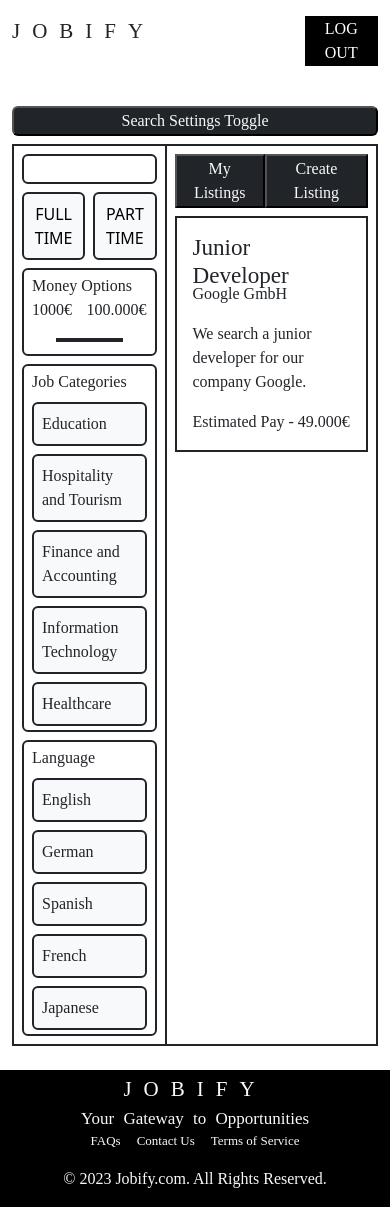
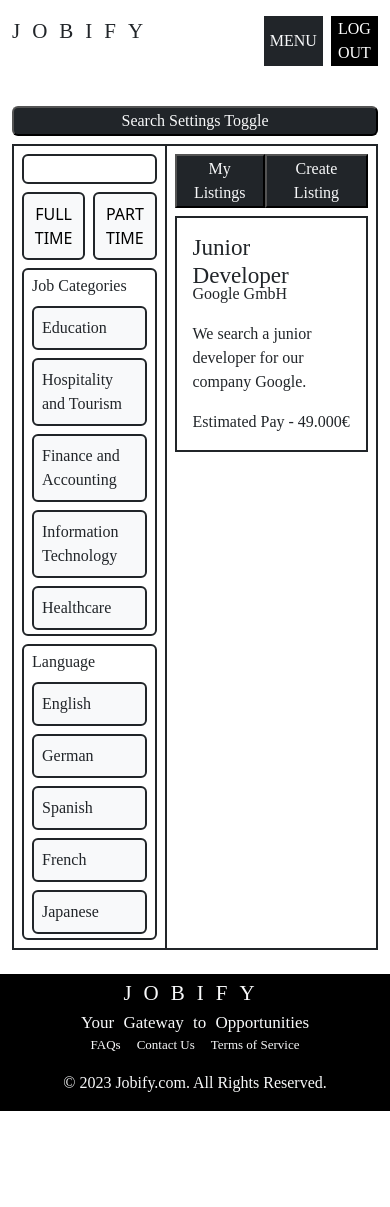
Before and after one commit to koehdami/Job-Listing-Page, a Django app: page /jobs in a window 390 px wide. After the commit the page ends 1111 px from the top, so only its background shows below. Run offline with Django 4.2, Linux system fonts and the light colour scheme; a user stored in the database is signed in; data comes from the database, SQL or seed files in the repository; both versions use the stored data as it was after the commit; some libraries are stand-ins or nearby versions; some web fonts are replaced.

Commit message:
added menu-btn for mobile navbar

```diff
--- a/jobify/settings.py
+++ b/jobify/settings.py
@@ -122,3 +122,8 @@ STATIC_URL = 'static/'
 # https://docs.djangoproject.com/en/4.2/ref/settings/#default-auto-field
 
 DEFAULT_AUTO_FIELD = 'django.db.models.BigAutoField'
+
+
+#route for login_required decorator
+LOGIN_URL='/'
+LOGIN_REDIRECT_URL='/'
--- a/main/static/main/styles.css
+++ b/main/static/main/styles.css
@@ -161,6 +161,15 @@ footer{
     height:43%;
 }
 
+#mobile-navbar{
+    display:none;
+}
+
+#navMenuBtn{
+    display:none;
+}
+
+
 @media screen and (max-width:768px) {
     .create-form{
         width:100%;
@@ -179,7 +188,8 @@ footer{
     body{
         display: flex;
         flex-direction: column;
-        height: max-content;
+        min-height: 100vh;
+        height:100%
     }
     #searchSettings{
         display:block;
@@ -187,4 +197,11 @@ footer{
     .mid-card-section{
         height: 50%;
     }
+    .main-block{
+        height: 100%;
+        min-height: fit-content;
+    }
+    #navMenuBtn{
+        display:block;
+    }
 }
--- a/main/templates/main/jobs.html
+++ b/main/templates/main/jobs.html
@@ -156,18 +156,6 @@
                 <button id="optionsBtn" value="False" class="p-2 w-100 bg-light border border-dark border-2 rounded">FULL TIME</button>
                 <button id="optionsBtn" value="True" class="p-2 w-100 bg-light border border-dark border-2 rounded">PART TIME</button>
             </div>
-            <div class="d-flex flex-column w-100 border border-2 border-dark rounded px-2 py-1">
-                <div class="d-flex">
-                    <p class="main-font m-0">Money Options</p>
-                </div>
-                <div class="d-flex justify-content-between">
-                    <p class="main-font">1000€</p>
-                    <p class="main-font">100.000€</p>
-                </div>
-                <div class="d-flex mx-4 mb-2">
-                    <div class="w-100 border border-2 border-dark"></div>
-                </div>
-            </div>
             {% if categories %}
             <div id="categoryContainer" class="d-flex flex-column gap-2 border border-dark border-2 rounded px-2 py-1 w-100">
                 <div class="d-flex">
@@ -194,10 +182,12 @@
             {% endif %}
         </div>
         <div id="searchEntries" class="col-md-9 col d-flex flex-column border border-2 border-dark p-2 gap-2">
+            {% if user.is_authenticated %}
             <div class="align-self-end d-flex gap-0 gap-sm-2">
                 <a href="{% url 'mylistings' %}" class="text-end"><button class="bg-dark text-light main-font">My Listings</button></a>
                 <a href="{% url 'createListing' %}" class="text-end"><button class="bg-dark text-light main-font">Create Listing</button></a>
             </div>
+            {% endif %}
             {% for job in jobs %}
             <a class="text-decoration-none text-dark" href="{% url 'jobPage' job.id %}">
             <div id="jobEntrie" style="height:fit-content;" class="d-flex flex-column border border-2 border-dark p-3">
--- a/main/templates/main/layout.html
+++ b/main/templates/main/layout.html
@@ -1,3 +1,16 @@
+
+<script>
+    document.addEventListener("DOMContentLoaded", (event) => {
+        const navBtn = document.querySelector("#navMenuBtn")
+        const mobileNav = document.querySelector("#mobile-navbar")
+        navBtn.addEventListener("click", () => {
+            mobileNav.classList.toggle("d-flex")
+        })
+    });
+
+
+</script>
+
 <!DOCTYPE html>
 <html lang="en">
 <head>
@@ -22,7 +35,8 @@
                 <button type="button" class="btn-close" data-bs-dismiss="alert" aria-label="Close"></button>
             </div>
         {% endif %}
-        <div class="container-fluid container-md py-3">
+
+        <div id="navbar" class="container-fluid container-md py-3">
             <div class="row">
                 <div class="col-3">
                     <a class="text-decoration-none text-dark" href="{% url 'index' %}">
@@ -35,9 +49,11 @@
                     <div class="w-100 text-center">
                         <a class="links" href="{% url 'index' %}">HOME</a>
                     </div>
+                    {% if user.is_authenticated %}
                     <div class="w-100 text-center">
                         <a class="links" href="{% url 'profile' %}">PROFILE</a>
                     </div>
+                    {% endif %}
                     <div class="w-100 text-center">
                         <a class="links" href="{% url 'jobs' %}">JOBS</a>
                     </div>
@@ -45,7 +61,8 @@
                         <a class="links" href="{% url 'contact' %}">CONTACT</a>
                     </div>
                 </div>
-                <div class="col-3 d-flex justify-content-center align-items-center">
+                <div class="col col-lg-3 d-flex justify-content-center align-items-center">
+                    <button id="navMenuBtn" class="h-100 bg-dark text-light main-font border-0 mx-2">MENU</button>
                     {% if user.is_authenticated %}
                     <a href="{% url 'logout' %}">
                         <button class="actionBtn">LOG OUT</button>
@@ -57,6 +74,12 @@
                     {% endif %}
                 </div>
             </div>
+        </div>
+        <div id="mobile-navbar" class="flex-column">
+            <a class="text-decoration-none text-dark" href="{% url 'index' %}"><div class="main-font p-3 h5 border-1 border-top border-dark m-0">HOME</div></a>
+            <a class="text-decoration-none text-dark" href="{% url 'profile' %}"><div class="main-font p-3 h5 border-1 border-top border-dark m-0">PROFILE</div></a>
+            <a class="text-decoration-none text-dark" href="{% url 'jobs' %}"><div class="main-font p-3 h5 border-1 border-top border-dark m-0">JOBS</div></a>
+            <a class="text-decoration-none text-dark" href="{% url 'contact' %}"><div class="main-font p-3 h5 border-1 border-top border-bottom border-dark m-0">CONTACT</div></a>
         </div>
     </nav>
 
--- a/main/views.py
+++ b/main/views.py
@@ -3,6 +3,7 @@ from django.contrib.auth.models import User
 from django.contrib.auth import logout, authenticate, login
 from django.http import HttpResponse
 from .models import user_data, categories, job_offers, languages, contactRequests, applications
+from django.contrib.auth.decorators import login_required
 from .forms import ContactForm
 import json
 
@@ -71,13 +72,14 @@ def register_user(request):
         "user":request.user
     })
 
+
 def index(request):
     return render(request, "main/index.html", {
         "user":request.user
     })
 
 
-
+@login_required
 def profile(request):
     if request.method == "POST":
         try:
@@ -161,6 +163,7 @@ def contact(request, message=""):
             "form":form
         })
 
+@login_required
 def createListing(request):
     if request.method == "POST":
         try:
@@ -191,12 +194,14 @@ def createListing(request):
         })
 
 
+@login_required
 def mylistings(request):
     return render(request, "main/mylistings.html", {
         "user":request.user,
         "jobs":job_offers.objects.all()
     })
 
+@login_required
 def deletePosting(request):
     if request.method == "POST":
         if "job_id" in request.POST:
@@ -213,7 +218,7 @@ def deletePosting(request):
     else:
         return redirect("mylistings")
 
-
+@login_required
 def editPosting(request):
     if request.method == "POST":
         # if id comes from createPosting, extract values and update entrie in db
@@ -281,6 +286,7 @@ def jobPage(request, id, message=""):
             "message":"Error, couldn't find job. Please try agian."
         })
 
+@login_required
 def apply(request):
     if request.method == "POST":
         if not "job_id" in request.POST:
```
Also changed, not shown: db.sqlite3.
